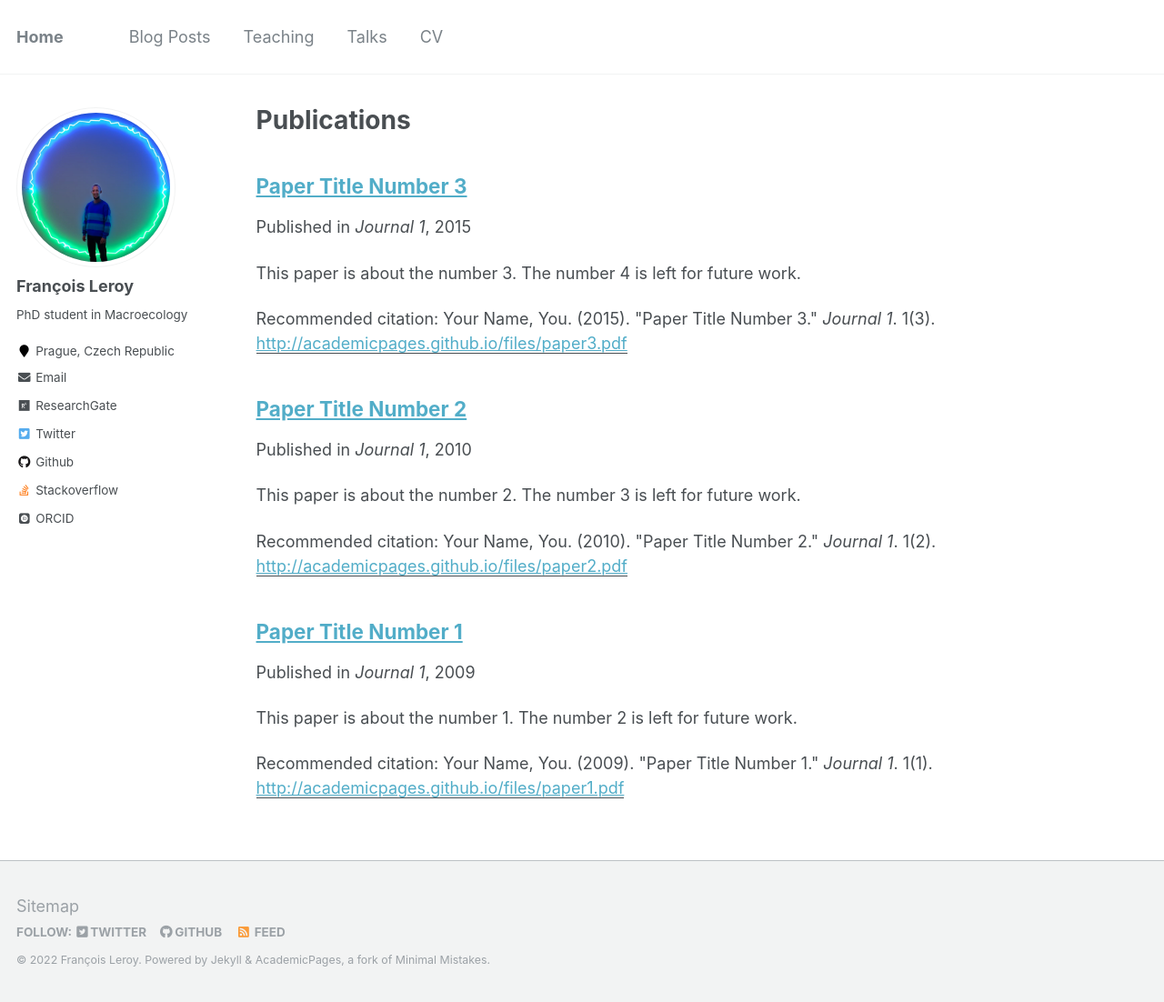
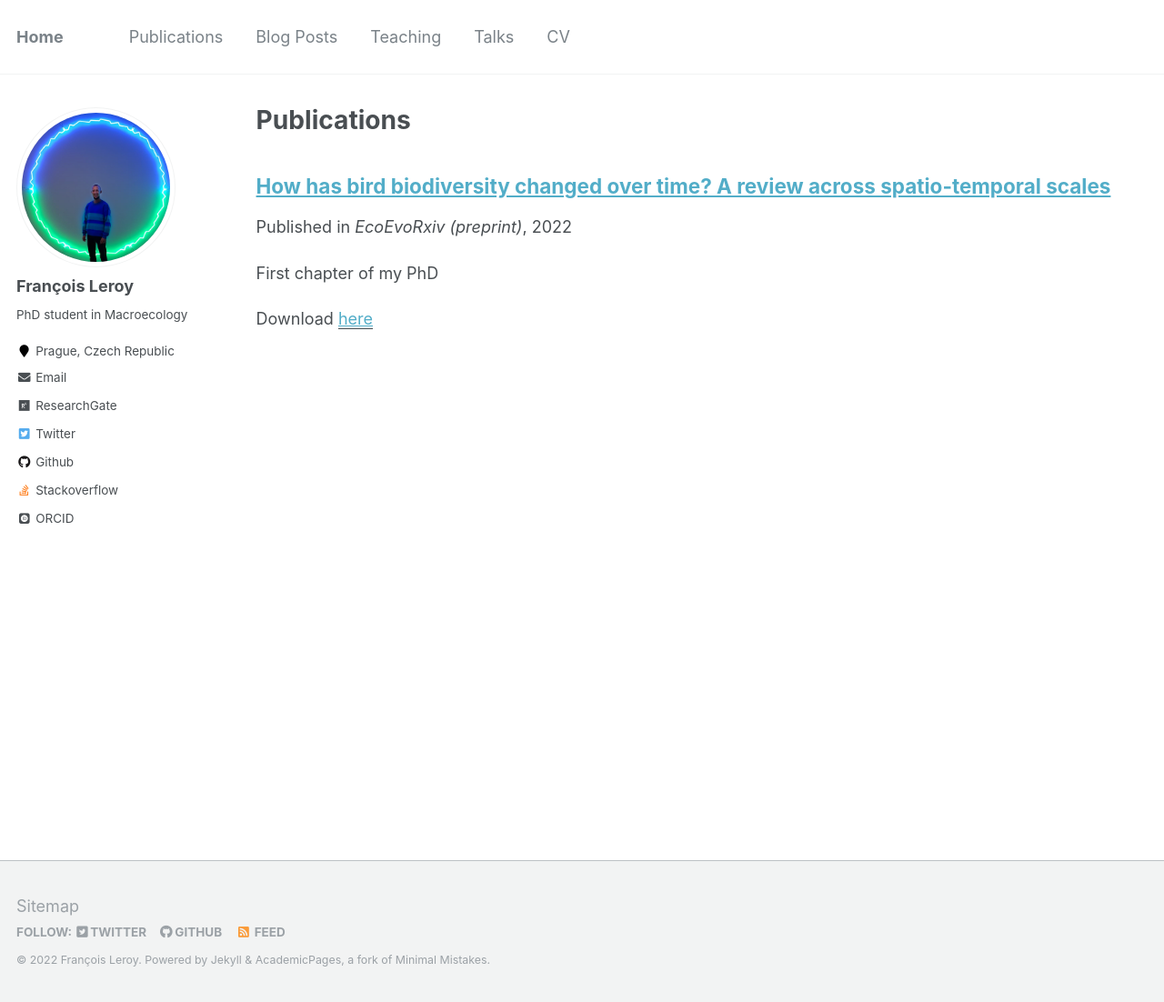
Before and after one commit to FrsLry/FrsLry.github.io, a Jekyll site: the page built from _pages/publications.md, in a window 1280 px wide and 1102 px high. Shown: the whole window at 91% size. Built offline with Jekyll 4.4.1, drawn with Linux system fonts in a browser that asks for light colours; some web fonts are replaced.

Commit message:
adding preprint

```diff
--- a/_data/navigation.yml
+++ b/_data/navigation.yml
@@ -1,7 +1,7 @@
 # main links links
 main:
-  #- title: "Publications"
-  #  url: /publications/
+  - title: "Publications"
+    url: /publications/
 
   #- title: "Projects"
   #  url: /projects/
--- a/_publications/2009-10-01-paper-title-number-1.md
+++ /dev/null
@@ -1,15 +0,0 @@
----
-title: "Paper Title Number 1"
-collection: publications
-permalink: /publications/2009-10-01-paper-title-number-1
-excerpt: 'This paper is about the number 1. The number 2 is left for future work.'
-date: 2009-10-01
-venue: 'Journal 1'
-paperurl: 'http://academicpages.github.io/files/paper1.pdf'
-citation: 'Your Name, You. (2009). &quot;Paper Title Number 1.&quot; <i>Journal 1</i>. 1(1).'
----
-This paper is about the number 1. The number 2 is left for future work.
-
-[Download paper here](http://academicpages.github.io/files/paper1.pdf)
-
-Recommended citation: Your Name, You. (2009). "Paper Title Number 1." <i>Journal 1</i>. 1(1).
--- a/_publications/2010-10-01-paper-title-number-2.md
+++ /dev/null
@@ -1,15 +0,0 @@
----
-title: "Paper Title Number 2"
-collection: publications
-permalink: /publications/2010-10-01-paper-title-number-2
-excerpt: 'This paper is about the number 2. The number 3 is left for future work.'
-date: 2010-10-01
-venue: 'Journal 1'
-paperurl: 'http://academicpages.github.io/files/paper2.pdf'
-citation: 'Your Name, You. (2010). &quot;Paper Title Number 2.&quot; <i>Journal 1</i>. 1(2).'
----
-This paper is about the number 2. The number 3 is left for future work.
-
-[Download paper here](http://academicpages.github.io/files/paper2.pdf)
-
-Recommended citation: Your Name, You. (2010). "Paper Title Number 2." <i>Journal 1</i>. 1(2).
--- a/_publications/2015-10-01-paper-title-number-3.md
+++ /dev/null
@@ -1,15 +0,0 @@
----
-title: "Paper Title Number 3"
-collection: publications
-permalink: /publications/2015-10-01-paper-title-number-3
-excerpt: 'This paper is about the number 3. The number 4 is left for future work.'
-date: 2015-10-01
-venue: 'Journal 1'
-paperurl: 'http://academicpages.github.io/files/paper3.pdf'
-citation: 'Your Name, You. (2015). &quot;Paper Title Number 3.&quot; <i>Journal 1</i>. 1(3).'
----
-This paper is about the number 3. The number 4 is left for future work.
-
-[Download paper here](http://academicpages.github.io/files/paper3.pdf)
-
-Recommended citation: Your Name, You. (2015). "Paper Title Number 3." <i>Journal 1</i>. 1(3).
--- /dev/null
+++ b/_publications/2022-02-23-how_has.md
@@ -0,0 +1,14 @@
+---
+title: "How has bird biodiversity changed over time? A review across spatio-temporal scales"
+collection: publications
+permalink: /publications/2022-02-23-how_has
+excerpt: 'First chapter of my PhD'
+date: 2022-02-23
+venue: 'EcoEvoRxiv (preprint)'
+paperurl: 'https://doi.org/10.32942/osf.io/jhr6v'
+#citation: ''
+---
+
+
+
+[Download paper here](https://ecoevorxiv.org/jhr6v/download)
```
